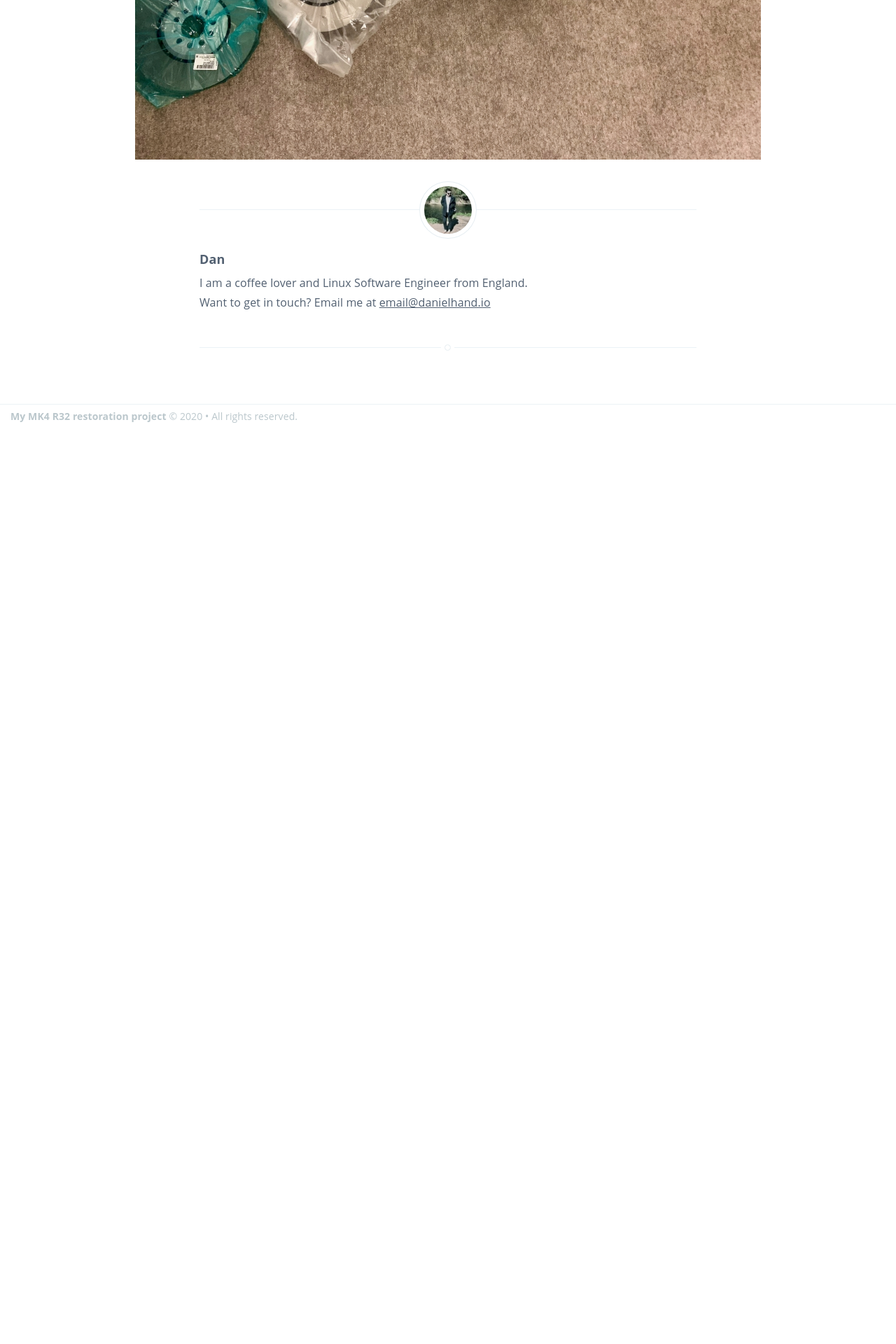
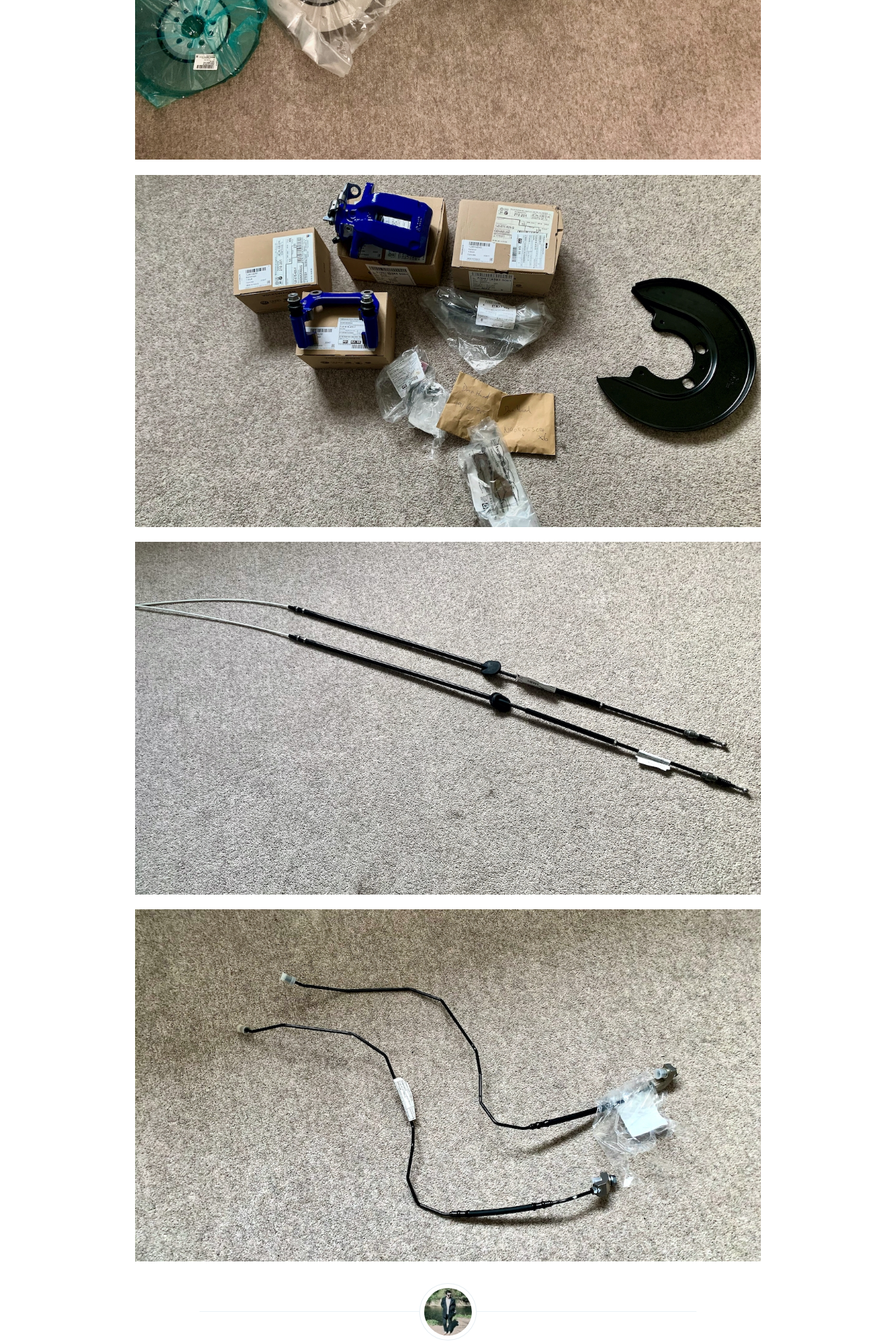
Before and after one commit to dsgnr/r32build.danielhand.io, a Jekyll site: the page built from _posts/2020-11-04-delivery-time.md, in a window 1280 px wide. Shown: the part 914-2834 px from the top of the page at 70% size. Built offline with Jekyll 4.4.1, drawn with Linux system fonts in a browser that asks for light colours; before the commit the page ends 1527 px from its top, so only the background shows below that.

Commit message:
Update delivery time

```diff
--- a/_posts/2020-11-04-delivery-time.md
+++ b/_posts/2020-11-04-delivery-time.md
@@ -11,4 +11,7 @@ Most of the stuff I ordered for the rear of the car, as well as the front discs
 
 Apart from the rear drive shafts, brake lines, rear callipers and some stuff for the front, I should have enough to more or less rebuild the rear of the car.
 
-<figure class="full-img"><img src="/assets/images/delivery-time.jpeg" alt="MK4 R32 delivery time"></figure>
+<figure class="full-img"><img src="/assets/images/delivery-time-1.jpeg" alt="MK4 R32 delivery time"></figure>
+<figure class="full-img"><img src="/assets/images/delivery-time-2.jpeg" alt="MK4 R32 delivery time"></figure>
+<figure class="full-img"><img src="/assets/images/delivery-time-3.jpeg" alt="MK4 R32 delivery time"></figure>
+<figure class="full-img"><img src="/assets/images/delivery-time-4.jpeg" alt="MK4 R32 delivery time"></figure>
```
Also changed, not shown: assets/images/delivery-time-1.jpeg (renamed from assets/images/delivery-time.jpeg), assets/images/delivery-time-2.jpeg (added), assets/images/delivery-time-3.jpeg (added), assets/images/delivery-time-4.jpeg (added).
